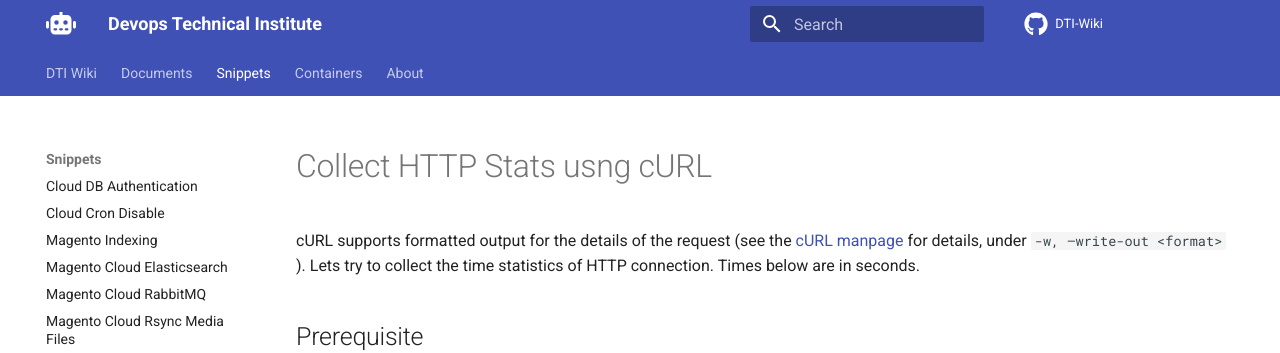
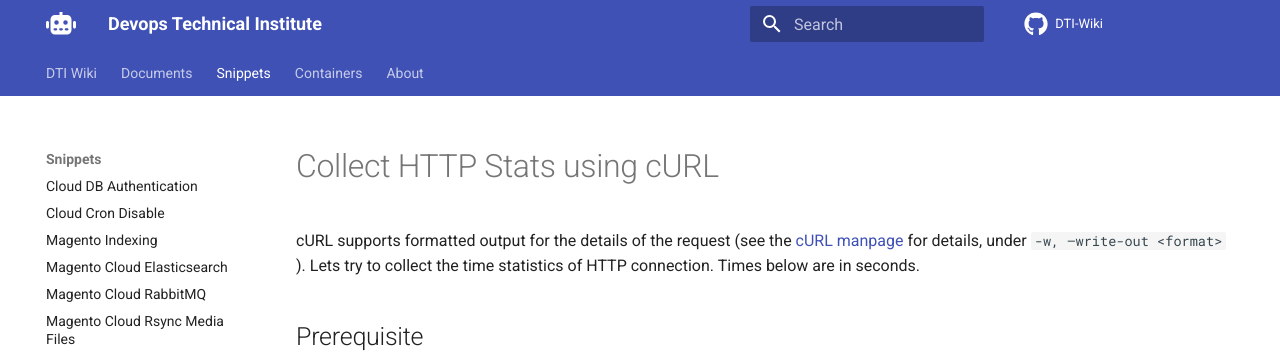
Before and after one commit to dti-wiki/dti-wiki.github.io, an MkDocs documentation site: the page built from docs/docs/snippets/curl-stats.md, in a window 1280 px wide and 900 px high. Shown: the top 353 px of the window. Built offline with MkDocs 1.6.1 and Material for MkDocs 9.7.7, drawn with Linux system fonts in a browser that asks for light colours; comment, search, counter and statistics services are not loaded.

Commit message:
adding curl stats

```diff
--- a/docs/docs/snippets/curl-stats.md
+++ b/docs/docs/snippets/curl-stats.md
@@ -1,4 +1,4 @@
-# Collect HTTP Stats usng cURL
+# Collect HTTP Stats using cURL
 
 cURL supports formatted output for the details of the request (see the [cURL manpage](https://curl.se/docs/manpage.html) for details, under `-w, –write-out <format>` ).
 Lets try to collect the time statistics of HTTP connection. Times below are in seconds.
```
